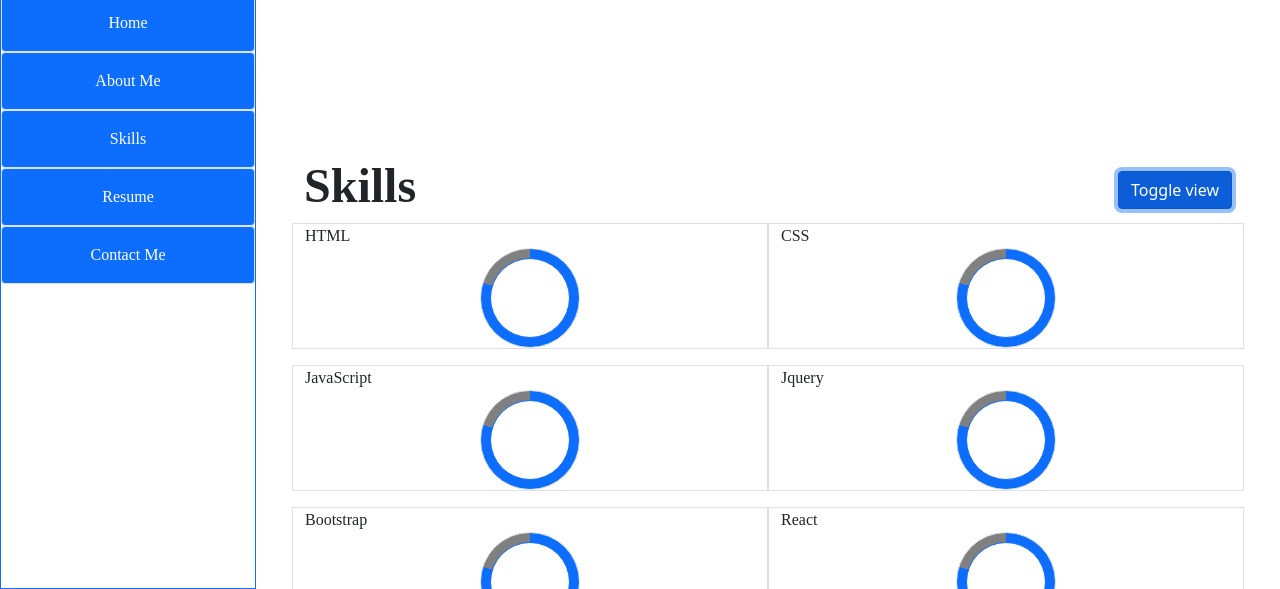
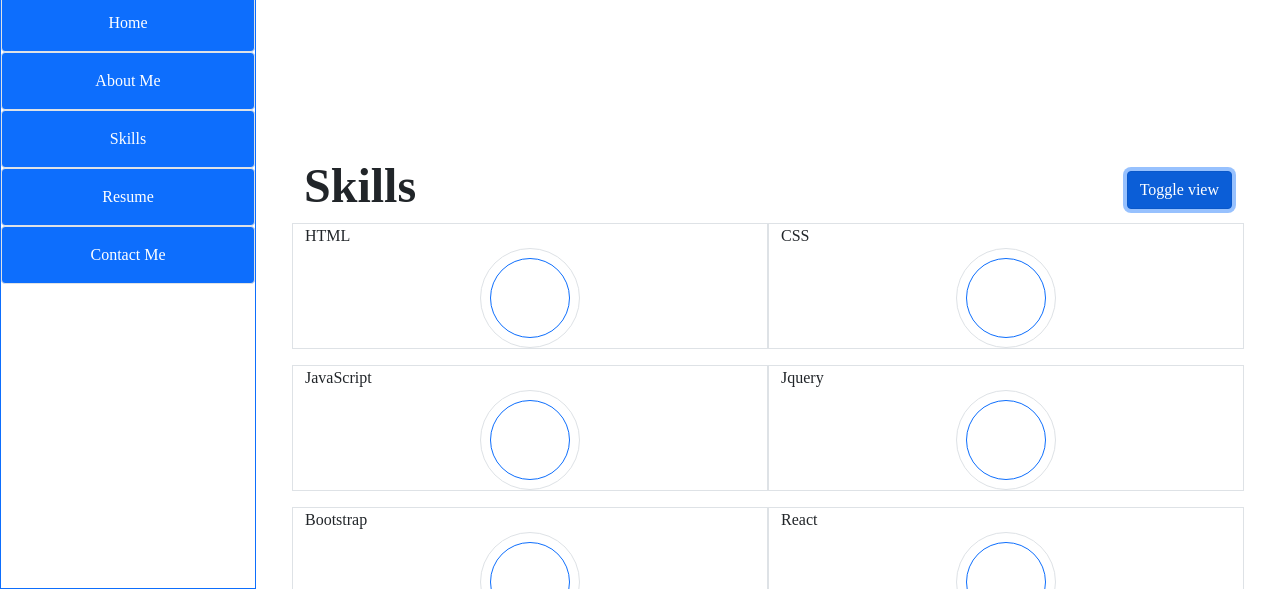
Before and after one commit to Rishikesh-kumar-7258/portfolio_, a plain HTML site: page index.html in a window 1280 px wide. Both pictures are taken after a click on the button "Toggle view". Shown: the part 1491-2080 px from the top of the page. Drawn offline with nearby package versions, Linux system fonts and the light colour scheme.

Commit message:
made some minor changes in skills section

```diff
--- a/index.js
+++ b/index.js
@@ -26,26 +26,45 @@ $(function () {
     }, 300);
 
     //Toggling the view for rectangle and circular boxes
+    is_circle = false;
     $(".view-toggler").click(() => {
-        console.log("Button was clicked");
+
+        is_circle = !is_circle;
 
         $('.skill-box').toggleClass("border")
         $('.skill-box > div').toggleClass("rect-box circle-box");
         $('.skill-box > div > span').toggleClass("rounded-pill");
 
-        // Making functionality for the skill section
-        let span = document.querySelectorAll(".rect-box span");
-
-        span.forEach(element => {
-            element.style.width = `${element.parentNode.getAttribute("data-filled")}`;
-        })
+        fill();
 
         // Making skills section for circular view
-        $(".circle-box").css({ background: `conic-gradient(#0d6efd 0 ${$(".circle-box").data("filled")} , gray ${$(".circle-box").data("filled")} 360deg)` })
+        if (is_circle)
+        {
+            let circles = document.querySelectorAll(".circle-box");
+
+            circles.forEach((element) => {
+                element.style.background = `conic-gradient(#0d6efd 0 ${$(this).data('filled')} , lightblue ${$(this).data('filled')} 360deg)`;
+                console.log("This event is fired");
+            })
+        }
+        else $(".rect-box").css({background : "none"});
 
     })
+});
 
+// Making functionality for the skill section
+function fill() {
+    let span = document.querySelectorAll(".rect-box span");
+    let rect = document.querySelectorAll(".rect-box");
 
+    rect.forEach((element) => {
+        element.style.background = "none";
+    })
 
+    span.forEach(element => {
+        element.style.width = `${element.parentNode.getAttribute("data-filled")}`;
+    })
 
-});
+}
+
+fill();
--- a/index.scss
+++ b/index.scss
@@ -28,7 +28,7 @@ body {
 }
 
 h1,
-a {
+a,.btn {
     font-family: "./Assets/fonts/Robot slab/RobotoSlab-Medium.ttf";
 }
 
@@ -81,7 +81,6 @@ section {
         position : relative;
         padding : 10px 0;
         width : 100%;
-        background-color: transparent !important;
         span{
             position : absolute;
             height : 100%;
```
Also changed, not shown: index.css, 1 other file.
